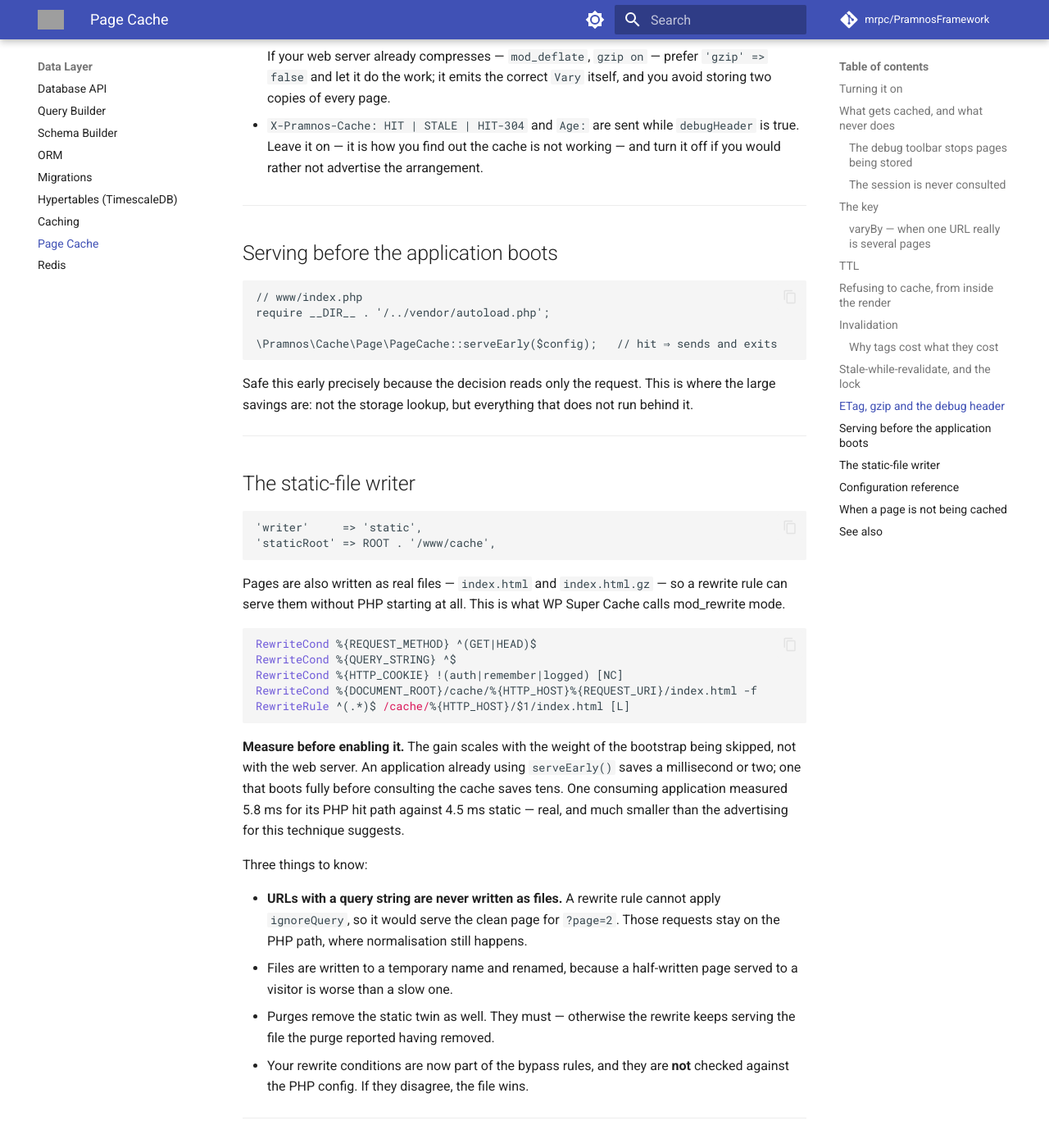
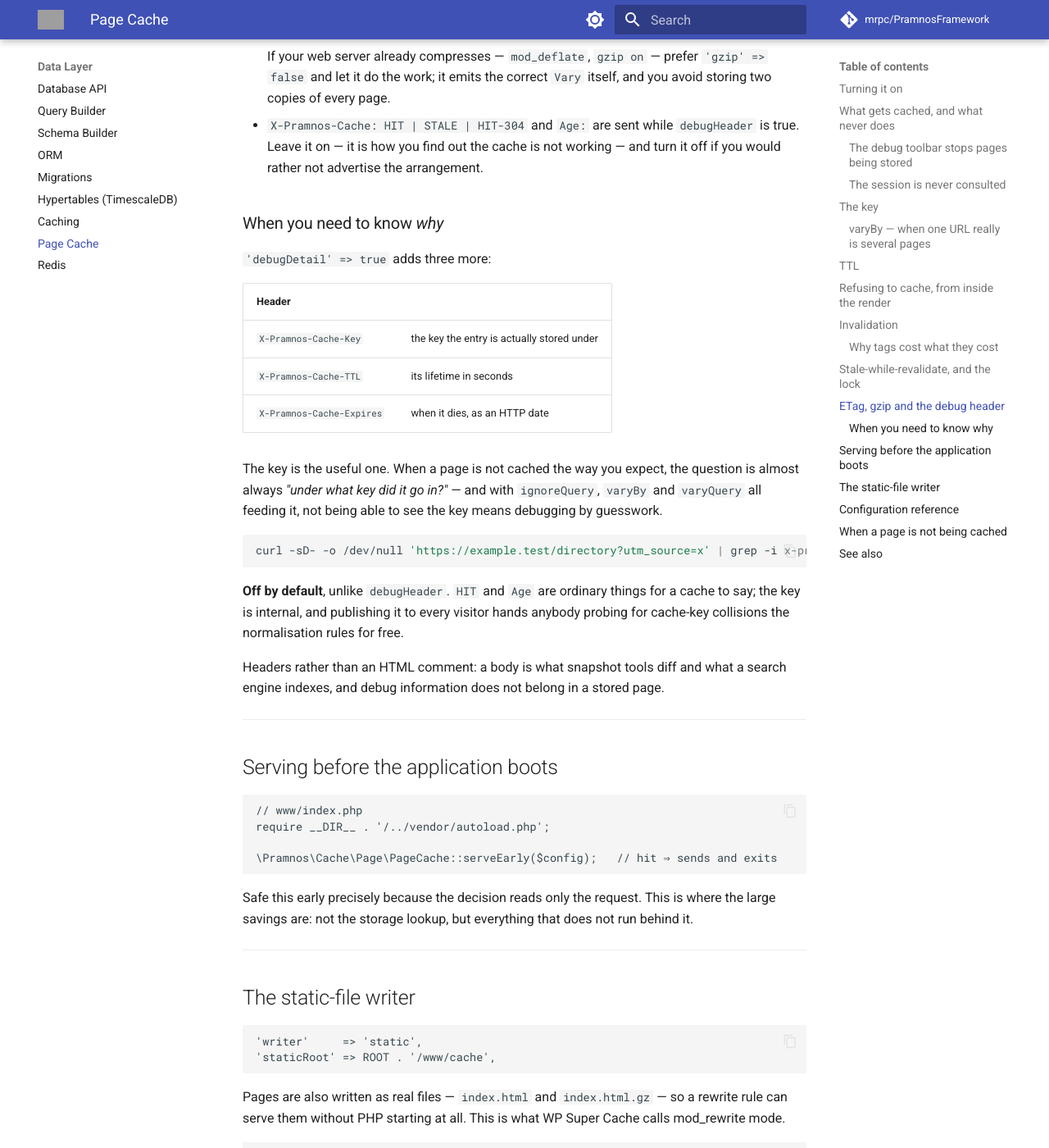
Before and after one commit to mrpc/PramnosFramework, an MkDocs documentation site: the page built from docs/Pramnos_Page_Cache_Guide.md, in a window 1280 px wide and 1400 px high, scrolled down 6583 px. Shown: the whole window at 82% size. Built offline with MkDocs 1.6.1 and Material for MkDocs 9.7.7, drawn with Linux system fonts in a browser that asks for light colours; comment, search, counter and statistics services are not loaded; some of the changed text lies outside the part shown; grey boxes are pictures that could not be loaded.

Commit message:
fix(pagecache): remove the dead debugComment key, add debugDetail headers
'debugComment' => false sat in defaults() and was read nowhere — anybody who set it
got nothing and no explanation. It is removed rather than implemented, and the
reporting application's own reasoning is why: a body is what snapshot tools diff and
what a search engine indexes, and debug information does not belong in a stored
page, which a cached page is by definition. A key that does not exist is a clearer
answer than one that silently does nothing.

'debugDetail' => false adds X-Pramnos-Cache-Key, -TTL and -Expires. The key is the
useful one: X-Pramnos-Cache: HIT tells you the cache worked, which is no help at all
when it is not working, and that is when anybody looks. With ignoreQuery, varyBy and
varyQuery all feeding the key, two requests you expected to share a page can quietly
key differently and nothing visible says so.

The header carries the key the entry is stored under rather than one recomputed for
the response. A recomputed key would agree with itself and disagree with reality,
which is the single thing it exists to rule out.

The filing asked for these under debugHeader, which defaults to true. They are under
a separate key defaulting to false instead: HIT and Age are ordinary things for a
cache to say, while a cache key is internal, and publishing it to every visitor of
every installation that upgrades hands anybody probing for cache-key collisions the
normalisation rules for free.

````diff
--- a/docs/Pramnos_Page_Cache_Guide.md
+++ b/docs/Pramnos_Page_Cache_Guide.md
@@ -321,6 +321,32 @@ re-renders. Only sensible if renders are cheap enough not to need protecting.
   `debugHeader` is true. Leave it on — it is how you find out the cache is not
   working — and turn it off if you would rather not advertise the arrangement.
 
+### When you need to know *why*
+
+`'debugDetail' => true` adds three more:
+
+| Header | |
+|---|---|
+| `X-Pramnos-Cache-Key` | the key the entry is actually stored under |
+| `X-Pramnos-Cache-TTL` | its lifetime in seconds |
+| `X-Pramnos-Cache-Expires` | when it dies, as an HTTP date |
+
+The key is the useful one. When a page is not cached the way you expect, the
+question is almost always *"under what key did it go in?"* — and with `ignoreQuery`,
+`varyBy` and `varyQuery` all feeding it, not being able to see the key means
+debugging by guesswork.
+
+```bash
+curl -sD- -o /dev/null 'https://example.test/directory?utm_source=x' | grep -i x-pramnos
+```
+
+**Off by default**, unlike `debugHeader`. `HIT` and `Age` are ordinary things for a
+cache to say; the key is internal, and publishing it to every visitor hands anybody
+probing for cache-key collisions the normalisation rules for free.
+
+Headers rather than an HTML comment: a body is what snapshot tools diff and what a
+search engine indexes, and debug information does not belong in a stored page.
+
 ---
 
 ## Serving before the application boots
@@ -404,7 +430,8 @@ Three things to know:
 | `lockTtl` | `30` | `0` disables locking |
 | `gzip` | `true` | |
 | `etag` | `true` | |
-| `debugHeader` | `true` | |
+| `debugHeader` | `true` | `X-Pramnos-Cache` and `Age` |
+| `debugDetail` | `false` | adds the key, TTL and expiry |
 | `writer` | `'cache'` | or `'static'` |
 | `staticRoot` | `ROOT . '/www/cache'` | |
 | `headerWhitelist` | `content-type`, `content-language`, `link`, `vary` | the only response headers replayed |
@@ -452,8 +479,9 @@ Then, in order, and each is one line:
    `skipWhileDebugging` above.
 4. Check the status is on `statuses` — a redirect is not cached by default.
 5. `X-Pramnos-Cache` absent on a request you expected to hit means the lookup did
-   not find an entry: compare `$cache->keyFor($request)` across the two requests
-   you expected to share a page.
+   not find an entry. Turn on `debugDetail` and compare `X-Pramnos-Cache-Key`
+   across the two requests you expected to share a page — that is the answer
+   almost every time.
 
 ## See also
 
````
Also changed, not shown: docs/version-history/posts/2026-08-25-a-config-key-that-did-nothing.md (added, +65 -0 lines), 2 other files.
